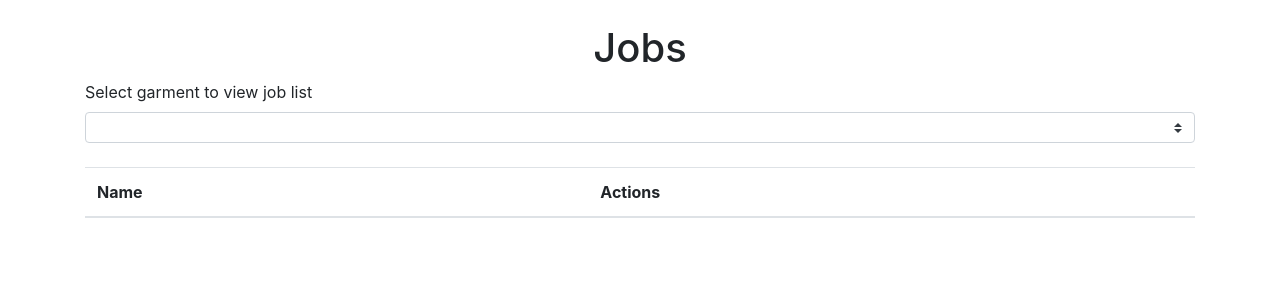
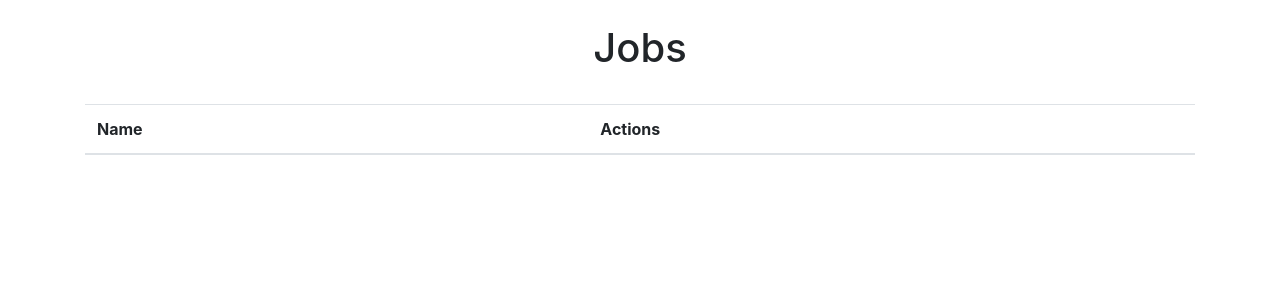
Before and after one commit to thetuh/cedarhilltailor, a Flask app: template templates/edit-jobs.html in a window 1280 px wide. Shown: the part 56-356 px from the top of the page. Run offline with Flask 3, Linux system fonts and the light colour scheme; the template is opened without the code that fills it: values that come from a table or form of the project are taken from there, others are empty; tables that the repository leaves empty hold one stand-in row (values such as "Sample post"); lists and menus that the app fills with data are empty; some libraries are stand-ins or nearby versions.

Commit message:
modified maximum items per page, removed useless job selection

```diff
--- a/templates/edit-jobs.html
+++ b/templates/edit-jobs.html
@@ -4,16 +4,6 @@
 {% block content %}
 <br>
 <h1 align="center">Jobs</h1>
-
-<label>Select garment to view job list</label>
-<select class="custom-select custom-select-sm garmentSelect">
-    <option selected disabled></option>
-    {% for garment in available_garments %}
-      <option value="{{ garment.id }}">{{ garment.name }}</option>
-    {% endfor %}
-  </select>
-
-<br>
 <br>
 
 <table class="table table-striped">
--- a/views.py
+++ b/views.py
@@ -8,6 +8,8 @@
 from application import application, db
 
 views = Blueprint('views', __name__)
+
+MAX_ITEMS_PER_PAGE = 8
 
 # [ GUEST ] ---
 
@@ -64,7 +66,7 @@
     page, per_page, offset = get_page_args(page_parameter='page',
                                            per_page_parameter='per_page')
 
-    per_page = 10
+    per_page = MAX_ITEMS_PER_PAGE
 
     # Query the Garment table and get paginated data
     garments_pagination = Garment.query.order_by(Garment.name).paginate(page=page, per_page=per_page)
@@ -78,7 +80,7 @@
     page, per_page, offset = get_page_args(page_parameter='page',
                                            per_page_parameter='per_page')
 
-    per_page = 10
+    per_page = MAX_ITEMS_PER_PAGE
 
     available_garments = Garment.query.order_by(Garment.name).all()
 
```
